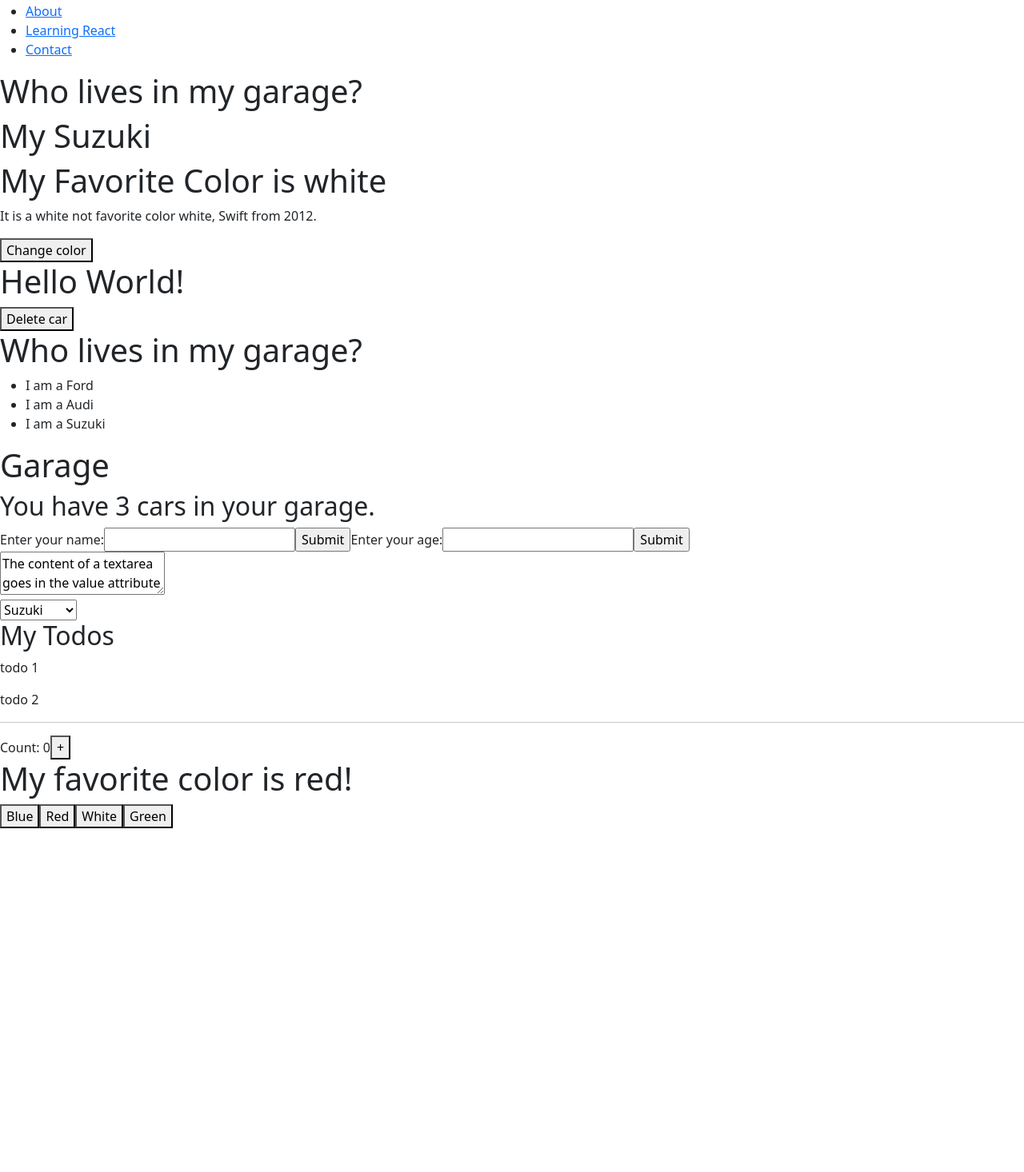
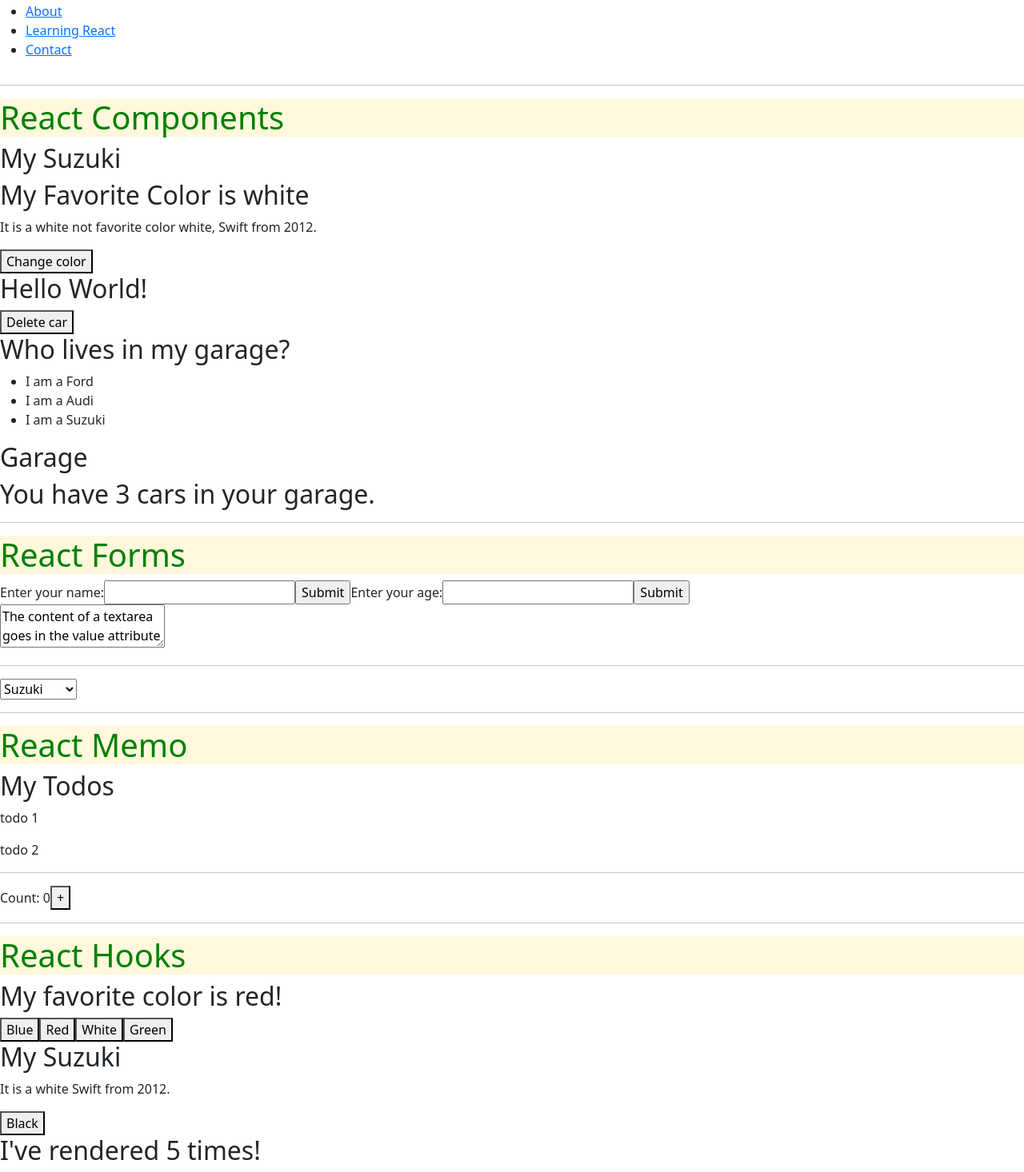
Before and after one commit to markusoxnevad1/LearningReact, a React (Create React App) app: page /learningreact in a window 1280 px wide. Shown: the part 22-1488 px from the top of the page at 80% size. Before the commit the page ends 1058 px from the top, so only its background shows below. Built offline with nearby package versions, Linux system fonts and the light colour scheme.

Commit message:
feat: added React Hooks

```diff
--- a/src/App.js
+++ b/src/App.js
@@ -4,7 +4,7 @@ import Home from './pages/Home';
 import About from './pages/About';
 import Layout from './pages/Layout';
 import Contact from './pages/Contact';
-import Garage from './Car';
+import Garage from './LearningReact';
 
 function App() {
     return (
--- a/src/App.scss
+++ b/src/App.scss
@@ -1,8 +1,13 @@
-$myColor: "#fff8dc";
+$myColor: #fff8dc;
 
 .backgroundstyling {
     color: green;
-    background-color: #fff8dc;
+    background-color: $myColor;
     padding: 10px;
     font-family: sans-serif;
 }
+
+h1 {
+    color: green;
+    background-color: $myColor;
+}
--- a/src/Car.js
+++ b/src/LearningReact.js
@@ -1,6 +1,7 @@
 import React from "react";
-import { useState } from "react";
+import { useState, useEffect } from "react";
 import Todos from './Todos';
+import './App.scss';
 
 class Car extends React.Component {
     constructor(props) {
@@ -46,8 +47,8 @@ class Car extends React.Component {
         }
       return (
           <div>
-                <h1>My {this.state.brand}</h1>
-                <h1>My Favorite Color is {this.state.favoritecolor}</h1>
+                <h2>My {this.state.brand}</h2>
+                <h2>My Favorite Color is {this.state.favoritecolor}</h2>
                 <p>
                     It is a {this.state.color} not favorite color {this.state.favoritecolor}, {this.state.model} from {this.state.year}.
                 </p>
@@ -68,12 +69,12 @@ class Car extends React.Component {
   }
 
 class Child extends React.Component {
-    componentWillUnmount() {
-        alert("The component named Car is about to be unmounted.")
-    }
+    // componentWillUnmount() {
+    //     alert("The component named Car is about to be unmounted.")
+    // }
     render() {
         return (
-            <h1>Hello World!</h1>
+            <h2>Hello World!</h2>
         )
     }
 }
@@ -91,11 +92,11 @@ function GarageInfo() {
     ];
     return (
         <>
-            <h1>Who lives in my garage?</h1>
+            <h2>Who lives in my garage?</h2>
             <ul>
                 {cars.map((car) => <AllCars key={car.id} brand={car.brand} />)}
             </ul>
-            <h1>Garage</h1>
+            <h2>Garage</h2>
                 { cars.length > 0 &&
                     <h2>
                         You have {cars.length} cars in your garage.
@@ -205,7 +206,7 @@ const FavoriteColor = () => {
 
     return (
         <>
-            <h1>My favorite color is {color}!</h1>
+            <h2>My favorite color is {color}!</h2>
             <button type="Button" onClick={() => setColor("blue")}>Blue</button>
             <button type="Button" onClick={() => setColor("red")}>Red</button>
             <button type="Button" onClick={() => setColor("white")}>White</button>
@@ -214,18 +215,65 @@ const FavoriteColor = () => {
     )
 }
 
+const CarInformation = () =>  {
+    const [car, setCar] = useState({
+        brand: "Suzuki",
+        model: "Swift",
+        year: "2012",
+        color: "white"
+    })
+
+    const updateColor = () => {
+        setCar(previousState => {
+            return { ...previousState, color: "black" }
+        });
+    }
+
+    return (
+        <>
+         <h2>My {car.brand}</h2>
+         <p>
+             It is a {car.color} {car.model} from {car.year}.
+         </p>
+         <button type="button" onClick={updateColor}>Black</button>
+        </>
+    )
+}
+
+const Timer = () => {
+    const [count, setCount] = useState(0);
+
+    useEffect(() => {
+        setTimeout(() => {
+            setCount((count) => count + 1);
+        }, 1000);
+    });
+
+    return <h2>I've rendered {count} times!</h2>
+};
+
 class Garage extends React.Component {
     render() {
         return (
             <div>
-                <h1>Who lives in my garage?</h1>
+                <hr />
+                <h1>React Components</h1>
                 <Car />
                 <GarageInfo />
+                <hr />
+                <h1>React Forms</h1>
                 <MyForm />
                 <MyFormTextarea />
+                <hr />
                 <MyFormDropdown />
+                <hr />
+                <h1>React Memo</h1>
                 <AppTodo />
+                <hr />
+                <h1>React Hooks</h1>
                 <FavoriteColor />
+                <CarInformation />
+                <Timer />
             </div>
         )
     }
--- a/src/pages/Home.js
+++ b/src/pages/Home.js
@@ -1,8 +1,15 @@
 import React from 'react';
 import '../App.scss';
+import Drawing from '../drawing.svg';
 
 const Home = () => {
-    return <h1 className="backgroundstyling">Home</h1>;
-  };
+    return (
+    <>
+        <h1 className="backgroundstyling">Home</h1>;
+        <div className="App">
+            <img src={Drawing} alt="React Logo" />
+        </div>
+    </>
+  )};
 
   export default Home;
```
Also changed, not shown: src/drawing.svg (added).
